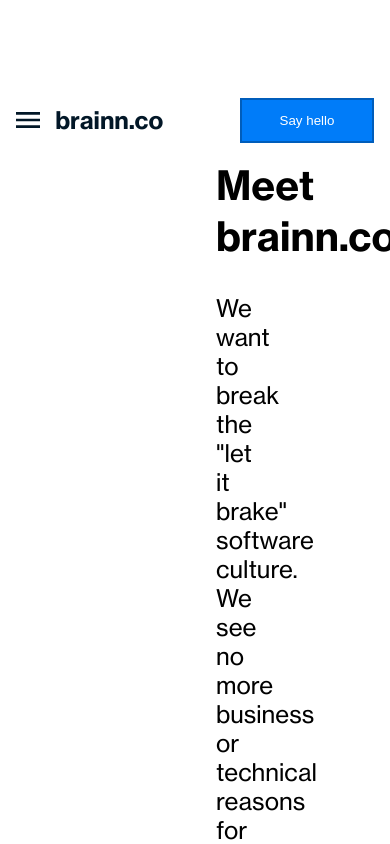
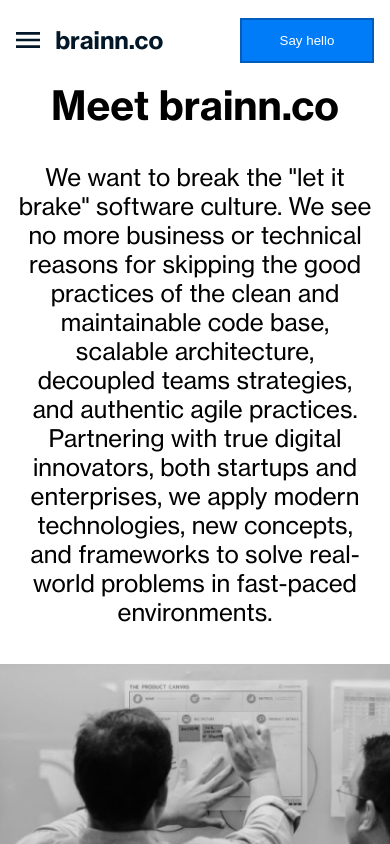
Before and after one commit to alexandreohara/brainn-lp, a React (Create React App) app: page /about-us in a window 390 px wide. Shown: the top 844 px of the page. Built offline with nearby package versions, Linux system fonts and the light colour scheme; a small style sheet from the web is missing.

Commit message:
Change margin to padding to fix mobile navbar position

```diff
--- a/src/pages/AboutUs.tsx
+++ b/src/pages/AboutUs.tsx
@@ -24,7 +24,7 @@
   }
 
   @media (max-width: 991px) {
-    margin: 80px 16px 37px;
+    padding: 80px 16px 37px;
   }
 `;
 
```
